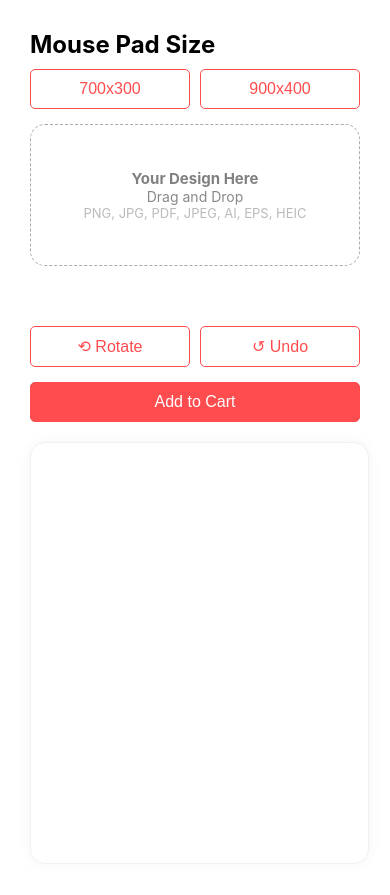
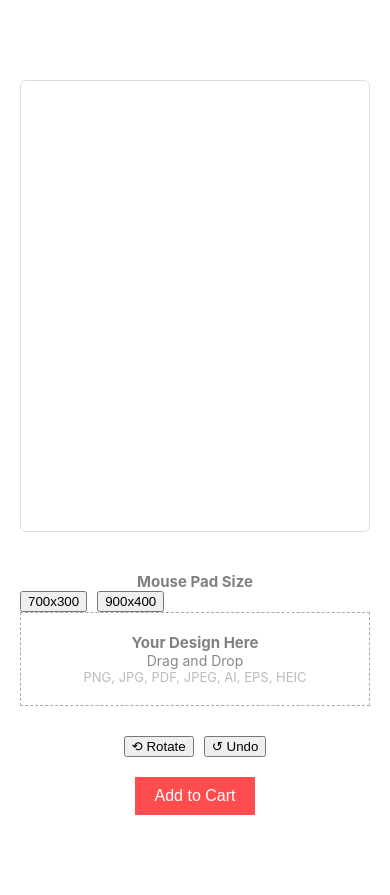
Before and after one commit to fullstackdeveloper918/CustomImageEditor, a React (Create React App) app: page / in a window 390 px wide. Built offline with nearby package versions, Linux system fonts and the light colour scheme.

Commit message:
image editor

```diff
--- a/src/App.css
+++ b/src/App.css
@@ -28,6 +28,49 @@
   color: #61dafb;
 }
 
+/* 18-12-24 */
+.main-container {
+  display: grid;
+  grid-template-columns: 8fr 4fr;
+  max-width: 1440px;
+  margin: 80px auto;
+  gap: 50px;
+  padding: 0px 20px;
+}
+
+.mainer_dragdiv {
+  border: 1px solid #ddd;
+  border-radius: 6px;
+}
+
+
+.mainer_dragdiv {
+  border: 1px solid #ddd;
+  border-radius: 6px;
+}
+
+@media (max-width:1440px){
+  /* .mainer_dragdiv .drowbox_tab canvas {
+    width: 100% !important;
+    max-width: 70rem;
+  } */
+
+  .drowbox_tab, .drowbox_tab>div {
+    width: 100% !important;
+    max-width: 50rem;
+  }
+
+}
+
+@media (max-width:991px){
+  .main-container {
+    grid-template-columns: 1fr;
+    max-width: 1440px;
+    gap: 40px;
+    overflow-x: hidden;
+}
+}
+/* end 18-12-24 */
 @keyframes App-logo-spin {
   from {
     transform: rotate(0deg);
@@ -105,9 +148,9 @@ p {
   width: 100%;
 }
 .konvajs-content ,
-canvas {
+/* canvas {
   width: 100% !important;
-}
+} */
 .flexWrapper {
   justify-content: space-between;
 
@@ -136,7 +179,7 @@ canvas {
 }
 @media screen and (max-width: 575px) {
   .konvajs-content, canvas{
-    width: 100% !important;
-    height: 400px !important;
+    /* width: 100% !important; */
+    /* height: 400px !important; */
   }
 }
--- a/src/Components/ImageEditor.tsx
+++ b/src/Components/ImageEditor.tsx
@@ -116,7 +116,7 @@ const ImageEditor: React.FC = () => {
                 // Set the first image in the editor if thumbnails are available
                 if (newThumbnails.length === 1) {
                   const newImage: ImageProps = {
-                    x: (800 - 200) / 2,
+                    x: (800 - 650) / 2,
                     y: (600 - 200) / 2,
                     width: 200,
                     height: 200,
@@ -154,7 +154,7 @@ const ImageEditor: React.FC = () => {
       img.src = selectedThumbnail.src;
       img.onload = () => {
         const newImage: ImageProps = {
-          x: (800 - 200) / 2,
+          x: (800 - 650) / 2,
           y: (600 - 200) / 2,
           width: 200,
           height: 200,
@@ -200,15 +200,45 @@ const handleCartClick = () => {
       },
   });
 };
+
+
+const stageRef = useRef<any>(null);
+const [canvasWidth, setCanvasWidth] = useState(1200);
+const [canvasHeight, setCanvasHeight] = useState(600);
+// Update canvas size on window resize
+const width = window.innerWidth < 600 ? window.innerWidth + 800 : (window.innerWidth < 991 ? window.innerWidth + 270 : 1024);
+const width1 = window.innerWidth + 270
+let height = window.innerHeight;
+useEffect(() => {
+  const handleResize = () => {
+    const remBase = parseFloat(getComputedStyle(document.documentElement).fontSize);
+    const newWidth = window.innerWidth * 0.030 * remBase;
+    const newHeight = window.innerHeight * 0.9; // 60% of the window height
+    setCanvasWidth(newWidth);
+    setCanvasHeight(newHeight);
+  };
+
+  window.addEventListener("resize", handleResize);
+  handleResize(); // initial resize
+
+  return () => {
+    window.removeEventListener("resize", handleResize);
+  };
+}, []);
   return (
     <>
-
-    <div style={{ display: 'flex', gap: '20px', padding: '80px' }} className="flexWrapper">
+   {/* style={{ display: 'flex', gap: '20px', padding: '80px' }} */}
+    <div  className="main-container">
   {/* Left Section (Image Editor Canvas) */}
-  <div style={{border: '1px solid #f1f1f1', position: 'relative', padding: '10px',borderRadius:"15px" }} className="leftWrapper" >
-  <Stage className="canvaWidth"
-        width={1200}
-        height={600}
+  {/* style={{ flex: 2, border: '1px solid #e0e0e0', position: 'relative', padding: '10px' }} */}
+  <div  className="mainer_dragdiv"
+  // style={{width:width1}}
+  >
+  <Stage
+         width={width}
+        //  ref={stageRef}
+        height={450}
+        className="drowbox_tab"
         onMouseDown={(e) => {
           if (e.target === e.target.getStage()) {
             // Prevent deselecting image
@@ -237,13 +267,14 @@ const handleCartClick = () => {
   </div>
 
   {/* Right Section (Options and Thumbnails) */}
-  <div style={{ display: 'flex', flexDirection: 'column', gap: '15px' }} className="rightWrapper">
+  {/* style={{ flex: 1, display: 'flex', flexDirection: 'column', gap: '15px' }} */}
+  <div >
     {/* Mouse Pad Size Selector */}
     <div>
-      <h2 className="headingText">Mouse Pad Size</h2>
+      <h3>Mouse Pad Size</h3>
       <div style={{ display: 'flex', gap: '10px' }}>
-        <button className="sizeButton">700x300</button>
-        <button className="sizeButton">900x400</button>
+        <button>700x300</button>
+        <button>900x400</button>
       </div>
     </div>
 
@@ -257,17 +288,15 @@ const handleCartClick = () => {
     style={{ display: 'none' }} // Hide the input
   />
   <div
-    className="placeholderDuv"
+    style={{ textAlign: 'center', border: '1px dashed #aaa', padding: '20px' }}
     onDrop={handleFileDrop}
     onDragOver={handleDragOver}
   >
-    <div>
     <h3>Your Design Here</h3>
     <p style={{ color: '#888' }}>Drag and Drop</p>
     <p style={{ color: '#bbb', fontSize: 'small' }}>
       PNG, JPG, PDF, JPEG, AI, EPS, HEIC
     </p>
-    </div>
 
     {/* Thumbnail Section */}
   </div>
@@ -280,7 +309,7 @@ const handleCartClick = () => {
               key={thumb.id}
               src={thumb.src}
               alt={thumb.id}
-              style={{ width:120, height: 120, borderRadius: '5px', cursor: 'pointer' }}
+              style={{ width: 60, height: 60, borderRadius: '5px', cursor: 'pointer' }}
               onClick={() => handleThumbnailSelect(thumb.id)}
             />
 
@@ -314,13 +343,13 @@ const handleCartClick = () => {
 
     {/* Rotate/Undo Section */}
     <div style={{ display: 'flex', justifyContent: 'center', gap: '10px', marginTop: '15px' }}>
-      <button className="sizeButton">⟲ Rotate</button>
-      <button className="sizeButton">↺ Undo</button>
+      <button>⟲ Rotate</button>
+      <button>↺ Undo</button>
     </div>
 
     {/* Add to Cart Button */}
-    <div style={{ textAlign: 'center', }}>
-      <button onClick={handleCartClick} className="cartBtn">
+    <div style={{ textAlign: 'center', marginTop: '20px' }}>
+      <button onClick={handleCartClick} style={{ padding: '10px 20px', background: '#ff4d4f', color: 'white', fontSize: '16px', border: 'none' }}>
         Add to Cart
       </button>
     </div>
```
